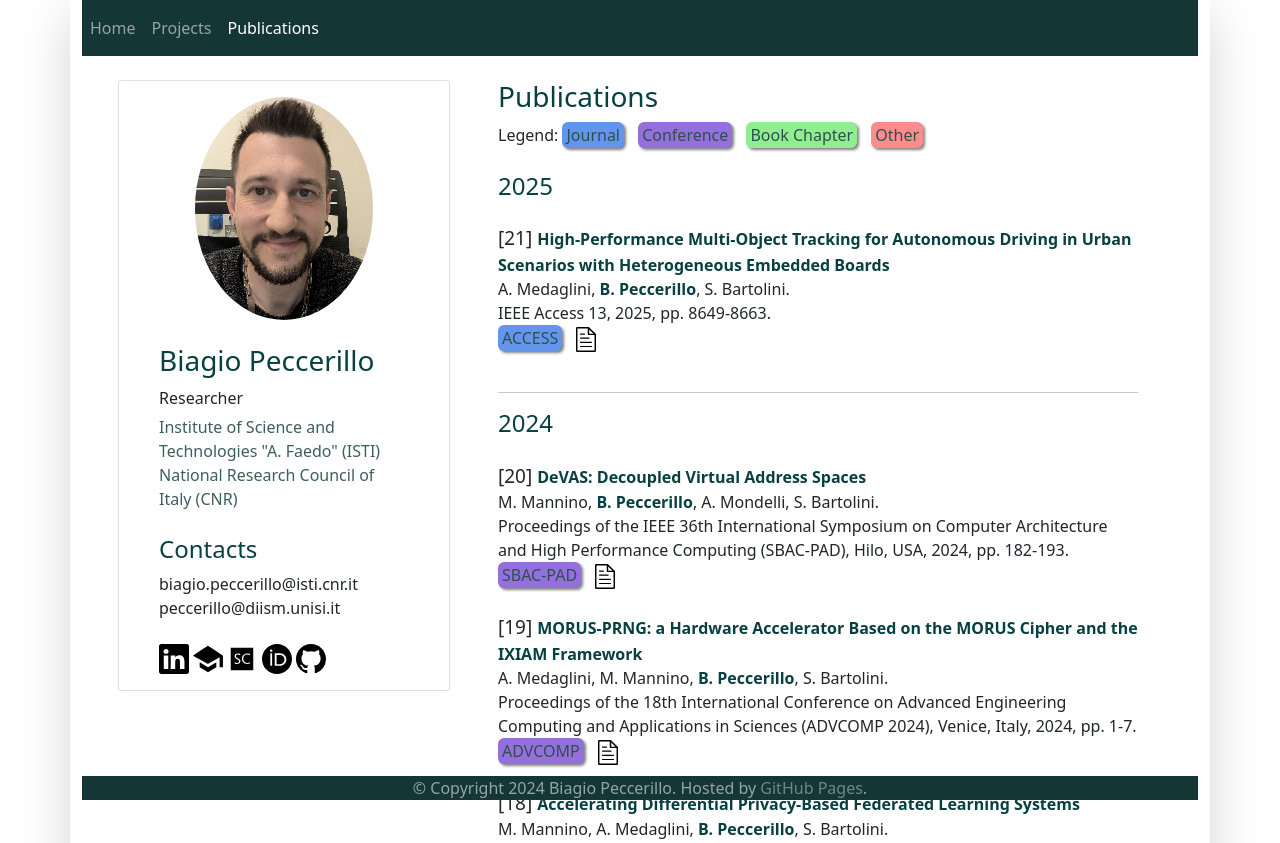
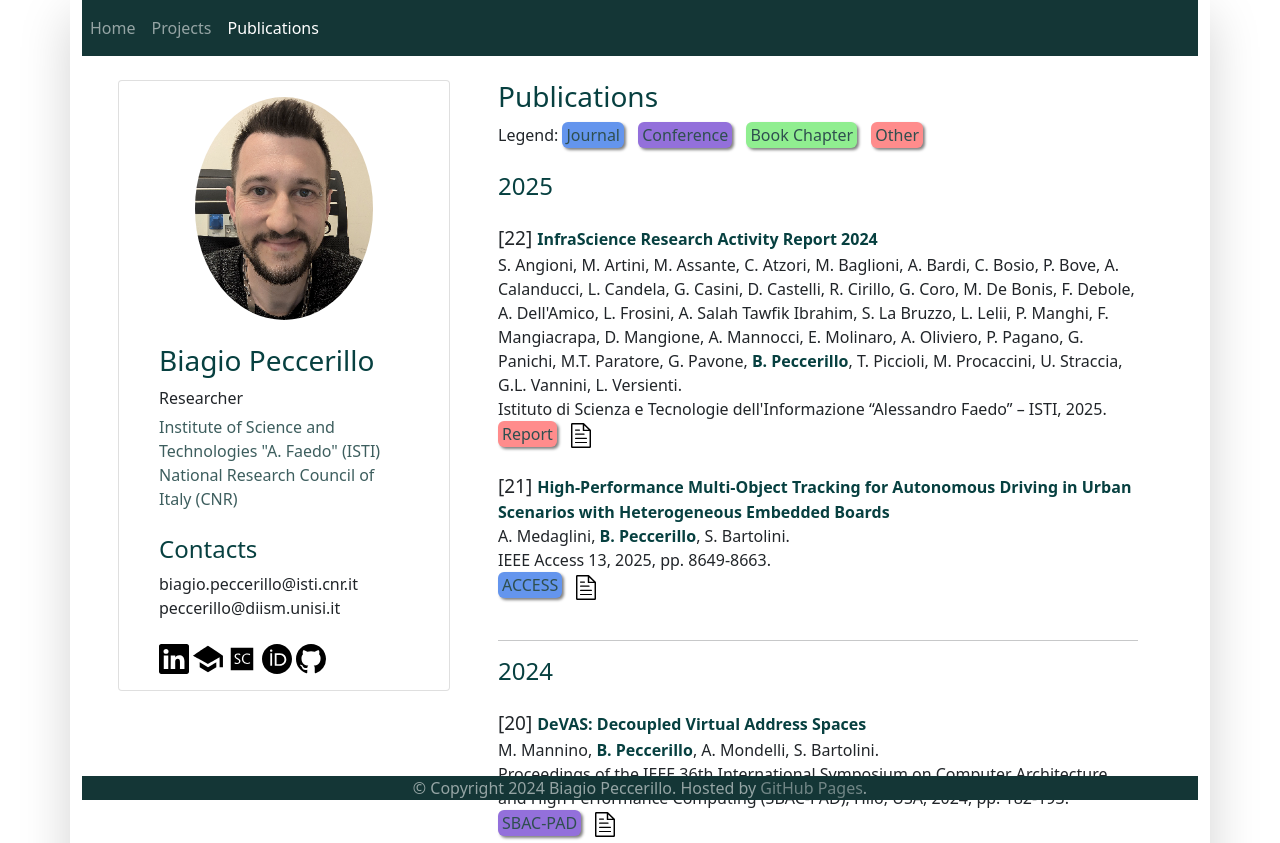
Before and after one commit to biagiop1986/biagiop1986.github.io, a plain HTML site: page publications.html in a window 1280 px wide. Shown: the top 843 px of the page. Drawn offline with nearby package versions, Linux system fonts and the light colour scheme.

Commit message:
Added annual report InfraScience Research Activity

```diff
--- a/publications.html
+++ b/publications.html
@@ -99,6 +99,24 @@
               <span class="journal-item no-right-margin">Journal</span> <span class="conference-item no-right-margin">Conference</span> <span class="chapter-item no-right-margin">Book Chapter</span> <span class="other-item no-right-margin">Other</span><br />
 
               <br /><h4> 2025 </h4>
+              <!-- ITEM -->
+              <div class="fluid-container mt-4">
+                <span class="publications-number"> [22] </span>
+                <span class="publications-title">
+                  <b> InfraScience Research Activity Report 2024 </b>
+                </span> <br/>
+                <span class="publications-author">
+                  S. Angioni, M. Artini, M. Assante, C. Atzori, M. Baglioni, A. Bardi, C. Bosio, P. Bove, A. Calanducci, L. Candela, G. Casini, D. Castelli, R. Cirillo, G. Coro, M. De Bonis, F. Debole, A. Dell'Amico, L. Frosini, A. Salah Tawfik Ibrahim, S. La Bruzzo, L. Lelii, P. Manghi, F. Mangiacrapa, D. Mangione, A. Mannocci, E. Molinaro, A. Oliviero, P. Pagano, G. Panichi, M.T. Paratore, G. Pavone, <b>B. Peccerillo</b>, T. Piccioli, M. Procaccini, U. Straccia, G.L. Vannini, L. Versienti.
+                  <br/>
+                </span>
+                <span class="publications-where">
+                   Istituto di Scienza e Tecnologie dell'Informazione <q>Alessandro Faedo</q> – ISTI, 2025.
+                </span> <br/>
+                <span class="other-item">Report</span>
+                <a class="pub-link" target="_blank" href="https://doi.org/20.500.14243/548003"> <img src="./img/logo/paper.svg" width="20" height="30" class="img-fluid"/> </a>
+              </div>
+              <!-- END ITEM -->
+
               <!-- ITEM -->
               <div class="fluid-container mt-4">
                 <span class="publications-number"> [21] </span>
```
